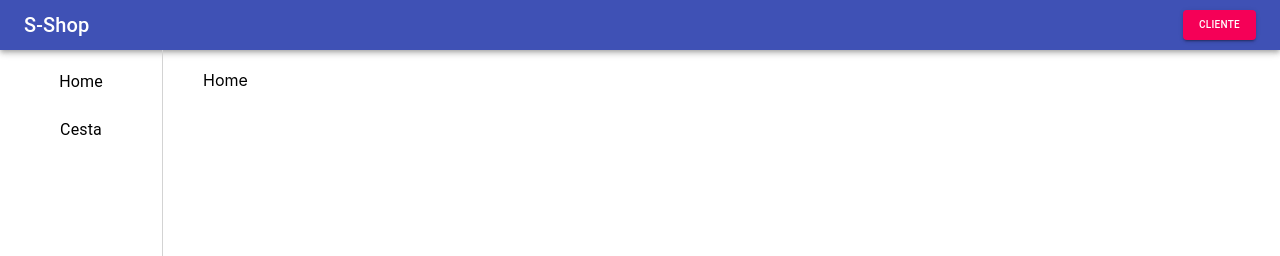
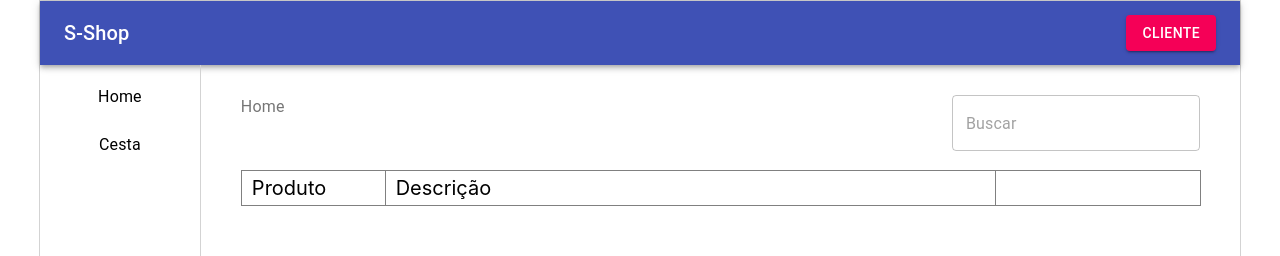
Before and after one commit to macielbarbosa/s-shop, a React (Create React App) app: page / in a window 1280 px wide. Shown: the top 256 px of the page. Built offline with nearby package versions, Linux system fonts and the light colour scheme.

Commit message:
feature: home page

```diff
--- a/src/Components/Home.jsx
+++ b/src/Components/Home.jsx
@@ -1,17 +1,132 @@
-import React from 'react'
+import React, { useState } from 'react'
+import classnames from 'classnames'
 import { makeStyles } from '@material-ui/core/styles'
+import Breadcrumbs from '@material-ui/core/Breadcrumbs'
+import TextField from '@material-ui/core/TextField'
+import Typography from '@material-ui/core/Typography'
+import { Close } from '@material-ui/icons'
+import { Button } from '@material-ui/core'
 
 import { Page } from '.'
+import { useContext } from '../context'
+import { Paginacao } from './Paginacao'
 
 const useStyles = makeStyles(() => ({
-  root: {},
+  root: {
+    display: 'flex',
+    flexDirection: 'column',
+    height: '100%',
+  },
+  header: {
+    display: 'flex',
+    justifyContent: 'space-between',
+    marginBottom: 20,
+  },
+  listHeader: {
+    fontSize: 20,
+  },
+  paginacao: {
+    height: '100%',
+    display: 'flex',
+    alignItems: 'flex-end',
+    justifyContent: 'center',
+  },
+  row: {
+    display: 'flex',
+    '& > *': {
+      border: '1px solid gray',
+      margin: '-1px -1px 0px 0px',
+      padding: '5px 10px',
+      display: 'flex',
+      alignItems: 'center',
+      wordBreak: 'break-all',
+    },
+    '& > :nth-child(1)': {
+      width: 200,
+    },
+    '& > :nth-child(2)': {
+      width: '100%',
+    },
+    '& > :nth-child(3)': {
+      width: 300,
+    },
+    '& input': {
+      width: 50,
+      padding: 10,
+    },
+  },
 }))
 
 export const Home = () => {
   const classes = useStyles()
+  const { produtos, removerProduto } = useContext()
+  const [paginacao, setPaginacao] = useState([0, 10])
+  const [busca, setBusca] = useState('')
+  const [pagina, setPagina] = useState(1)
+  const produtosLista = produtos.filter(({ nome }) => nome.includes(busca))
+
+  const onChangePaginacao = (pagina, paginacao) => {
+    setPagina(pagina)
+    setPaginacao(paginacao)
+  }
+
+  const onChangeBusca = (event) => {
+    setPagina(1)
+    setBusca(event.target.value)
+  }
+
   return (
     <Page>
-      <div className={classes.root}>Home</div>
+      <div className={classes.root}>
+        <div className={classes.header}>
+          <Breadcrumbs separator="›">
+            <Typography>Home</Typography>
+          </Breadcrumbs>
+          <TextField variant="outlined" placeholder="Buscar" onChange={onChangeBusca} />
+        </div>
+        <div className={classnames(classes.row, classes.listHeader)}>
+          <div>Produto</div>
+          <div>Descrição</div>
+          <div></div>
+        </div>
+        {produtosLista.slice(paginacao[0], paginacao[1]).map((produto, index) => (
+          <Produto key={index} className={classes.row} valor={produto} />
+        ))}
+        <div className={classes.paginacao}>
+          <Paginacao quantidade={produtosLista.length} onChange={onChangePaginacao} pagina={pagina} />
+        </div>
+      </div>
     </Page>
   )
 }
+
+const Produto = ({ valor, className }) => {
+  const [quantidade, setQuantidade] = useState(1)
+  const { adicionarCesta } = useContext()
+
+  const onChangeQuantidade = (event) => {
+    const { value } = event.target
+    setQuantidade(value < 1 ? 1 : value)
+  }
+
+  return (
+    <div className={className}>
+      <div>{valor.nome}</div>
+      <div>{valor.descricao}</div>
+      <div>
+        <TextField
+          value={quantidade}
+          variant="outlined"
+          placeholder="Quantidade"
+          type="number"
+          onChange={onChangeQuantidade}
+          inputProps={{ min: 1 }}
+          style={{ marginRight: 10 }}
+        />
+        <Button color="primary" onClick={() => adicionarCesta({ ...valor, quantidade: Number(quantidade) })}>
+          Adicionar
+        </Button>
+      </div>
+    </div>
+  )
+}
--- a/src/Components/Page.jsx
+++ b/src/Components/Page.jsx
@@ -12,19 +12,16 @@ import { useHistory } from 'react-router'
 
 const useStyles = makeStyles(() => ({
   root: {
-    '& .MuiToolbar-regular': {
-      minHeight: 50,
-    },
+    maxWidth: 1200,
+    margin: '0 auto',
+    border: '1px solid lightgray',
   },
   body: {
     display: 'flex',
   },
   content: {
     width: '100%',
-    padding: '20px 40px',
-  },
-  buttonModo: {
-    fontSize: 10,
+    padding: '30px 40px',
   },
   title: {
     flexGrow: 1,
@@ -50,7 +47,7 @@ export const Page = ({ children }) => {
           <Typography variant="h6" className={classes.title}>
             S-Shop
           </Typography>
-          <Button color="secondary" variant="contained" onClick={toggleModo} className={classes.buttonModo}>
+          <Button color="secondary" variant="contained" onClick={toggleModo}>
             {modoCliente ? 'Cliente' : 'Admin'}
           </Button>
         </Toolbar>
```
